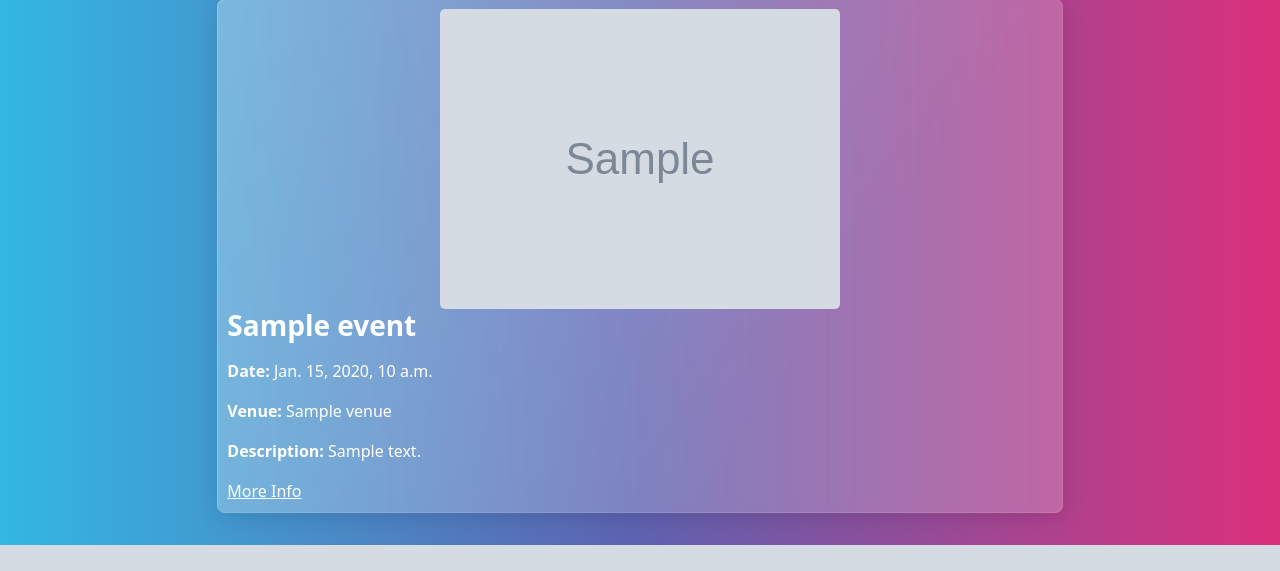
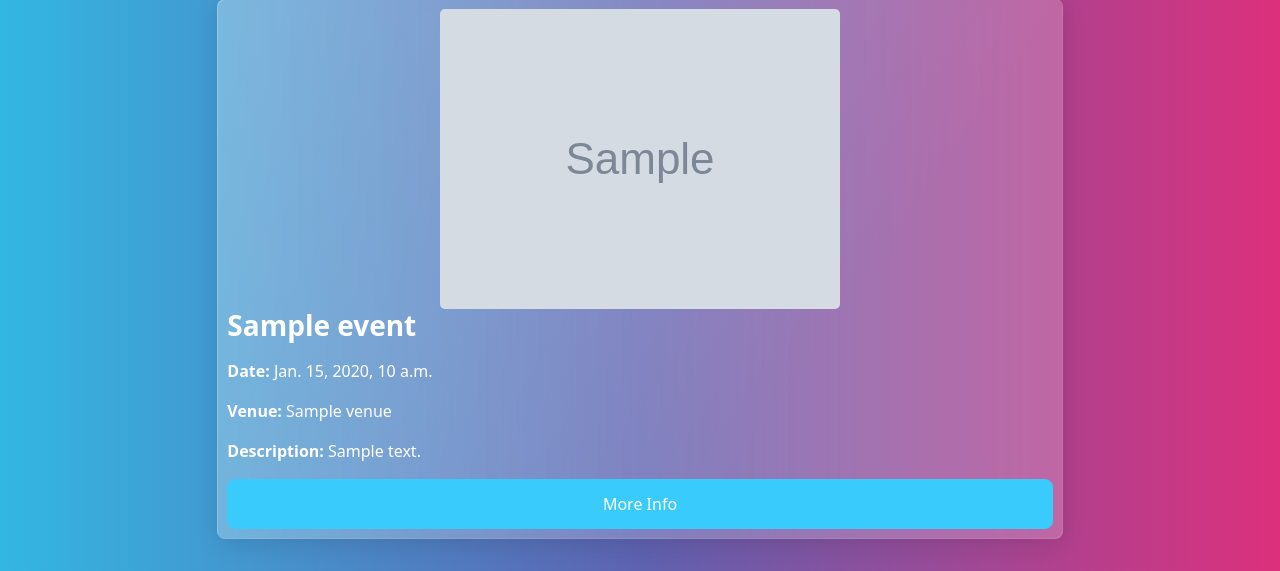
Before and after one commit to MarshallJD1/where2, a Django app: template events/templates/events/search_events.html in a window 1280 px wide. Shown: the part 625-1196 px from the top of the page. Before the commit the page ends 1170 px from the top, so only its background shows below. Run offline with Django 4.2, Linux system fonts and the light colour scheme; tables that the repository leaves empty hold one stand-in row (values such as "Sample post"); the template is opened without the code that fills it: values that come from a table or form of the project are taken from there, most other values are stand-ins (such as "Sample title", 1, 10 or a date in 2020); grey boxes marked "Sample" are stand-in pictures; some libraries are stand-ins or nearby versions.

Commit message:
add button styling to event info button

```diff
--- a/events/templates/events/search_events.html
+++ b/events/templates/events/search_events.html
@@ -20,6 +20,10 @@
             margin: auto;  /* Centers the image */
 
         }
+
+
+
+
 
 
 
@@ -61,7 +65,7 @@
                             <p><strong>Date:</strong> {{ event.date }}</p>
                             <p><strong>Venue:</strong> {{ event.venue }}</p>
                             <p><strong>Description:</strong> {{ event.description }}</p>
-                            <a href="{{ event.url }}" target="_blank">More Info</a>
+                            <a href="{{ event.url }}" target="_blank" class="btn btn-info">More Info</a>
 
                         </div>
                     {% endfor %}
```
